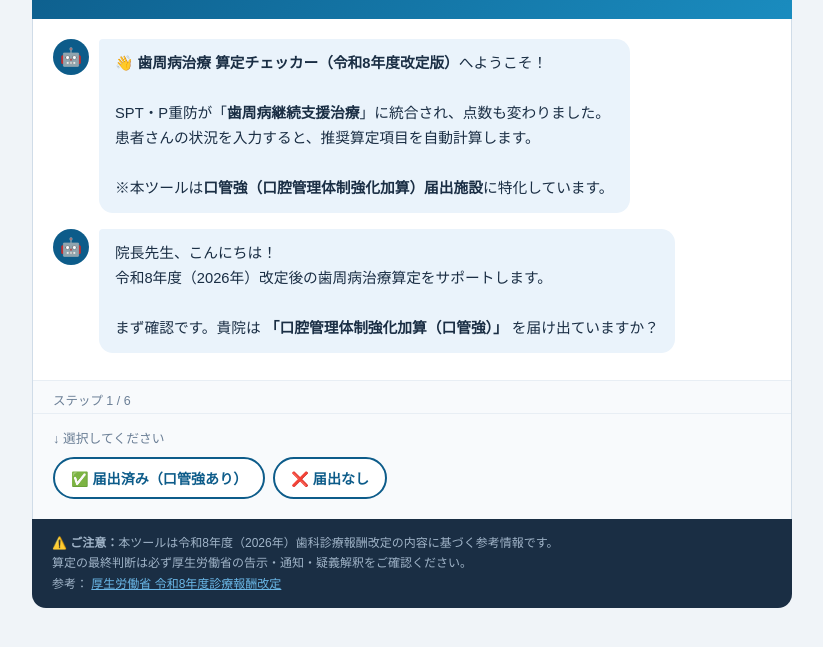
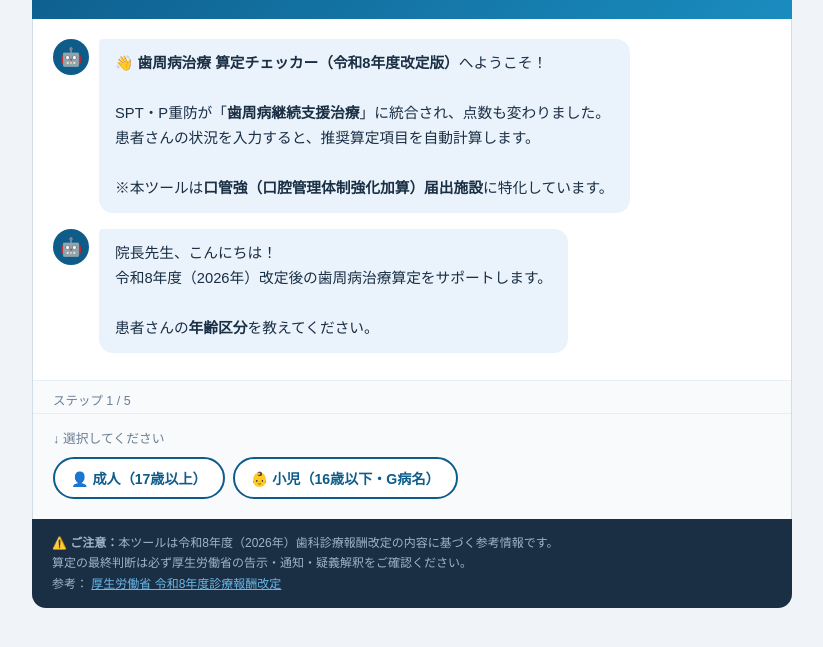
Before and after one commit to raggaryu12/dental-santeichecker-2026, a plain HTML site: page index.html in a window 1280 px wide. Shown: the part 109-756 px from the top of the page, without its empty margins (228-1051 px from the left). Drawn offline with Linux system fonts and the light colour scheme.

Commit message:
Remove 口管強 question; always true (届出済み前提)

```diff
--- a/index.html
+++ b/index.html
@@ -307,7 +307,7 @@
 // ─────────────────────────────────────
 const state = {
   step: 0,
-  koukanKyo: false,   // 口管強あり
+  koukanKyo: true,    // 口管強あり（届出済み前提）
   teeth: 0,           // 残存歯数（代表値）
   age: '',            // 年齢区分
   isChild: false,     // 小児（16歳以下）
@@ -329,80 +329,69 @@ const state = {
 //  STEPS DEFINITION
 // ─────────────────────────────────────
 const steps = [
-  // STEP 0: 口管強
+  // STEP 0: 年齢区分（成人 or 小児）
   {
-    bot: '院長先生、こんにちは！\n令和8年度（2026年）改定後の歯周病治療算定をサポートします。\n\nまず確認です。貴院は <strong>「口腔管理体制強化加算（口管強）」</strong> を届け出ていますか？',
-    step: '1 / 6',
+    bot: '院長先生、こんにちは！\n令和8年度（2026年）改定後の歯周病治療算定をサポートします。\n\n患者さんの<strong>年齢区分</strong>を教えてください。',
+    step: '1 / 5',
     options: [
-      { label: '✅ 届出済み（口管強あり）', value: true, next: 1,
-        action: s => { s.koukanKyo = true; } },
-      { label: '❌ 届出なし', value: false, next: 1,
-        action: s => { s.koukanKyo = false; } }
-    ]
-  },
-  // STEP 1: 年齢区分（成人 or 小児）
-  {
-    bot: (s) => `了解です。${s.koukanKyo ? '<strong>口管強あり</strong>の施設として' : '<strong>口管強なし</strong>の施設として'}算定します。\n\n患者さんの<strong>年齢区分</strong>を教えてください。`,
-    step: '2 / 6',
-    options: [
-      { label: '👤 成人（17歳以上）', value: 'adult', next: 2,
+      { label: '👤 成人（17歳以上）', value: 'adult', next: 1,
         action: s => { s.isChild = false; } },
-      { label: '👶 小児（16歳以下・G病名）', value: 'child', next: 6,
+      { label: '👶 小児（16歳以下・G病名）', value: 'child', next: 5,
         action: s => { s.isChild = true; } }
     ]
   },
-  // STEP 2: 残存歯数（成人）
+  // STEP 1: 残存歯数（成人）
   {
     bot: '患者さんの<strong>残存歯数</strong>（対象歯数）を教えてください。',
-    step: '3 / 6',
+    step: '2 / 5',
     options: [
-      { label: '1〜9歯', value: 9,  next: 3, action: s => { s.teeth = 9; } },
-      { label: '10〜19歯', value: 19, next: 3, action: s => { s.teeth = 19; } },
-      { label: '20歯以上', value: 20, next: 3, action: s => { s.teeth = 20; } }
+      { label: '1〜9歯', value: 9,  next: 2, action: s => { s.teeth = 9; } },
+      { label: '10〜19歯', value: 19, next: 2, action: s => { s.teeth = 19; } },
+      { label: '20歯以上', value: 20, next: 2, action: s => { s.teeth = 20; } }
     ]
   },
-  // STEP 3: DM（成人）
+  // STEP 2: DM（成人）
   {
     bot: '患者さんに<strong>糖尿病（DM）</strong>の既往・合併症がありますか？\n（重症化予防連携強化加算・歯科医療機関連携強化加算の判定に使います）',
-    step: '4 / 6',
+    step: '3 / 5',
     options: [
-      { label: '✅ 糖尿病あり', value: true,  next: 4, action: s => { s.dm = true; } },
-      { label: '❌ 糖尿病なし', value: false, next: 4, action: s => { s.dm = false; } }
+      { label: '✅ 糖尿病あり', value: true,  next: 3, action: s => { s.dm = true; } },
+      { label: '❌ 糖尿病なし', value: false, next: 3, action: s => { s.dm = false; } }
     ]
   },
-  // STEP 4: 紹介（DM時）/ フェーズ（非DM）
+  // STEP 3: 紹介（DM時）/ フェーズ（非DM）
   {
     bot: (s) => s.dm
       ? '内科等から<strong>紹介状を受けて来院</strong>した患者さんですか？\n（歯科医療機関連携強化加算 60点の判定に使います）'
       : '現在の<strong>治療フェーズ</strong>を選んでください。',
-    step: '5 / 6',
+    step: '4 / 5',
     options: (s) => {
       if (s.dm) {
         return [
-          { label: '✅ 内科等から紹介あり', value: true,  next: 5, action: s => { s.referral = true; } },
-          { label: '❌ 紹介状なし', value: false, next: 5, action: s => { s.referral = false; } }
+          { label: '✅ 内科等から紹介あり', value: true,  next: 4, action: s => { s.referral = true; } },
+          { label: '❌ 紹介状なし', value: false, next: 4, action: s => { s.referral = false; } }
         ];
       } else {
         return [
-          { label: '🔵 歯周基本治療中（初期治療）', value: 'kihon', next: 5, action: s => { s.phase = 'kihon'; } },
-          { label: '🟢 歯周病継続支援治療（旧SPT/P重防）', value: 'spt', next: 5, action: s => { s.phase = 'spt'; } },
-          { label: '🟡 歯周精密検査（再評価）のみ', value: 'check', next: 5, action: s => { s.phase = 'check'; } }
+          { label: '🔵 歯周基本治療中（初期治療）', value: 'kihon', next: 4, action: s => { s.phase = 'kihon'; } },
+          { label: '🟢 歯周病継続支援治療（旧SPT/P重防）', value: 'spt', next: 4, action: s => { s.phase = 'spt'; } },
+          { label: '🟡 歯周精密検査（再評価）のみ', value: 'check', next: 4, action: s => { s.phase = 'check'; } }
         ];
       }
     }
   },
-  // STEP 5: フェーズ選択（DM時）/ 追加項目（成人）
+  // STEP 4: フェーズ選択（DM時）/ 追加項目（成人）
   {
     bot: (s) => (s.dm && !s.phase)
       ? '現在の<strong>治療フェーズ</strong>を選んでください。'
       : '追加で算定する項目を選んでください（複数あれば「結果を見る」まで順に選択）。',
-    step: '6 / 6',
+    step: '5 / 5',
     options: (s) => {
       if (s.dm && !s.phase) {
         return [
-          { label: '🔵 歯周基本治療中（初期治療）', value: 'kihon', next: 5, action: s => { s.phase = 'kihon'; } },
-          { label: '🟢 歯周病継続支援治療（旧SPT/P重防）', value: 'spt', next: 5, action: s => { s.phase = 'spt'; } },
-          { label: '🟡 歯周精密検査（再評価）のみ', value: 'check', next: 5, action: s => { s.phase = 'check'; } }
+          { label: '🔵 歯周基本治療中（初期治療）', value: 'kihon', next: 4, action: s => { s.phase = 'kihon'; } },
+          { label: '🟢 歯周病継続支援治療（旧SPT/P重防）', value: 'spt', next: 4, action: s => { s.phase = 'spt'; } },
+          { label: '🟡 歯周精密検査（再評価）のみ', value: 'check', next: 4, action: s => { s.phase = 'check'; } }
         ];
       } else {
         return [
@@ -423,23 +412,23 @@ const steps = [
       }
     }
   },
-  // STEP 6: 小児 永久歯本数
+  // STEP 5: 小児 永久歯本数
   {
     bot: '小児（16歳以下・G病名）の患者さんですね。\n\n現在の<strong>永久歯の本数</strong>を教えてください。',
-    step: '3 / 4',
+    step: '2 / 3',
     options: [
-      { label: '🦷 永久歯10本以上', value: 'ge10', next: 7,
+      { label: '🦷 永久歯10本以上', value: 'ge10', next: 6,
         action: s => { s.permTeeth = 'ge10'; } },
-      { label: '🌱 永久歯10本未満（混合歯列期）', value: 'lt10', next: 7,
+      { label: '🌱 永久歯10本未満（混合歯列期）', value: 'lt10', next: 6,
         action: s => { s.permTeeth = 'lt10'; } }
     ]
   },
-  // STEP 7: 小児 追加項目
+  // STEP 6: 小児 追加項目
   {
     bot: (s) => s.permTeeth === 'ge10'
       ? '追加で算定する項目を選んでください（複数あれば「結果を見る」まで順に選択）。'
       : 'フッ化物歯面塗布を算定する場合は選択してください。',
-    step: '4 / 4',
+    step: '3 / 3',
     options: (s) => {
       if (s.permTeeth === 'ge10') {
         return [
@@ -513,10 +502,10 @@ function handleOption(opt, stepIdx) {
   const s = steps[stepIdx];
   const opts = typeof s.options === 'function' ? s.options(state) : s.options;
 
-  // phase selection for DM patients at step4
-  if (stepIdx === 4 && state.dm && state.referral !== undefined && !state.phase) {
+  // phase selection for DM patients at step3
+  if (stepIdx === 3 && state.dm && state.referral !== undefined && !state.phase) {
     // After referral question, show phase
-    renderStep(5);
+    renderStep(4);
     return;
   }
 
@@ -964,7 +953,7 @@ function showResult() {
 function restart() {
   // Reset state
   state.step = 0;
-  state.koukanKyo = false;
+  state.koukanKyo = true;  // 口管強あり（届出済み前提）
   state.teeth = 0;
   state.age = '';
   state.isChild = false;
```
